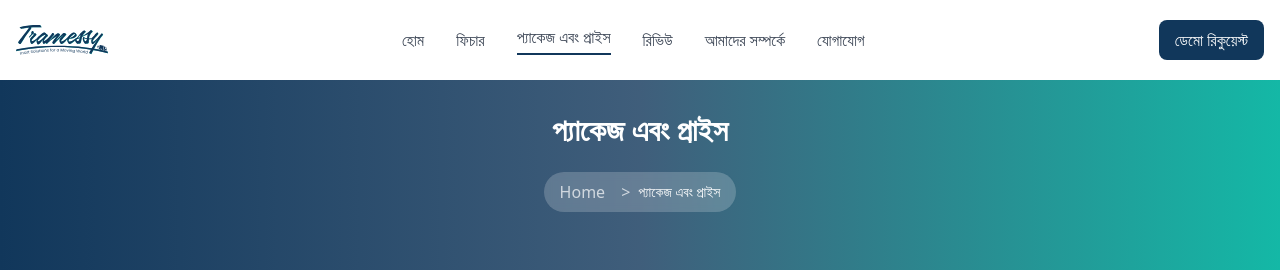
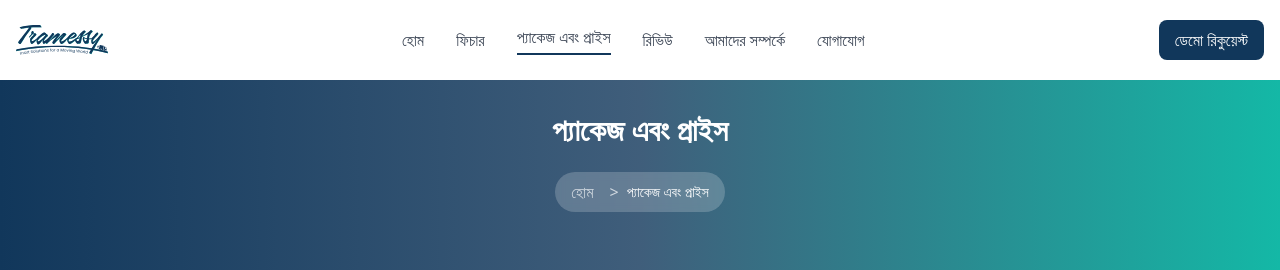
Before and after one commit to majharuldev/tramessy-website, a React (Vite) app: page /package-pricing in a window 1280 px wide. Shown: the top 270 px of the page. Built offline with nearby package versions, Linux system fonts and the light colour scheme.

Commit message:
some correction

```diff
--- a/src/Pages/About/About.jsx
+++ b/src/Pages/About/About.jsx
@@ -7,7 +7,7 @@ import PageHero from "../../components/helpingComp/PageHero";
 
 const About = () => {
     const breadcrumbs = [
-    { label: "Home", href: "/" },
+    { label: "হোম", href: "/" },
     { label: "আমাদের সম্পর্কে" },
   ]
     return (
--- a/src/Pages/ContactUs/ContactUs.jsx
+++ b/src/Pages/ContactUs/ContactUs.jsx
@@ -92,7 +92,7 @@ const ContactUs = () => {
 
   // page hero
   const breadcrumbs = [
-    { label: "Home", href: "/" },
+    { label: "হোম", href: "/" },
     { label: "যোগাযোগ" },
   ]
 
--- a/src/Pages/Features/Features.jsx
+++ b/src/Pages/Features/Features.jsx
@@ -3,7 +3,7 @@ import PageHero from "../../components/helpingComp/PageHero";
 
 const Features = () => {
     const breadcrumbs = [
-    { label: "Home", href: "/" },
+    { label: "হোম", href: "/" },
     { label: "ফিচার" },
   ]
     return (
--- a/src/Pages/PackagePricing/PackagePricing.jsx
+++ b/src/Pages/PackagePricing/PackagePricing.jsx
@@ -77,7 +77,7 @@ const PackagePricing = () => {
     {
       title: 'বেসিক',
       subtitle: 'ছোট ট্রান্সপোর্ট ব্যবসা, নতুন উদ্যোক্তা, স্টার্টআপ',
-      price: '১,৫০০৳',
+      price: '১,৪৯৯৳',
       period: 'মাস',
       icon: <Truck className="h-6 w-6" />,
       gradient: 'from-green-400 to-green-600',
@@ -153,7 +153,7 @@ const PackagePricing = () => {
     },
   ];
   const [sectionRef, isSectionInView] = useInView({ threshold: 0.1 })
-  const breadcrumbs = [{ label: "Home", href: "/" }, { label: "প্যাকেজ এবং প্রাইস" }]
+  const breadcrumbs = [{ label: "হোম", href: "/" }, { label: "প্যাকেজ এবং প্রাইস" }]
   return (
     <section className="bg-gray-50">
       <PageHero title="প্যাকেজ এবং প্রাইস" breadcrumbs={breadcrumbs} />
--- a/src/Pages/PrivacyPolicy/PrivacyPolicy.jsx
+++ b/src/Pages/PrivacyPolicy/PrivacyPolicy.jsx
@@ -3,7 +3,7 @@ import PageHero from "../../components/helpingComp/PageHero";
 export default function PrivacyPolicy() {
     // page hero
   const breadcrumbs = [
-    { label: "Home", href: "/" },
+    { label: "হোম", href: "/" },
     { label: "Privacy Policy" },
   ]
   return (
--- a/src/Pages/RefundPolicy/RefundPolicy.jsx
+++ b/src/Pages/RefundPolicy/RefundPolicy.jsx
@@ -3,7 +3,7 @@ import PageHero from "../../components/helpingComp/PageHero";
 export default function RefundsPolicy() {
     // page hero
   const breadcrumbs = [
-    { label: "Home", href: "/" },
+    { label: "হোম", href: "/" },
     { label: "Refunds Policy" },
   ]
   return (
--- a/src/Pages/TermsOfService/TermsOfService.jsx
+++ b/src/Pages/TermsOfService/TermsOfService.jsx
@@ -3,7 +3,7 @@ import PageHero from "../../components/helpingComp/PageHero"
 export default function TermsOfService() {
      // page hero
   const breadcrumbs = [
-    { label: "Home", href: "/" },
+    { label: "হোম", href: "/" },
     { label: "Terms Of Service" },
   ]
   return (
--- a/src/components/FeatuerPage/FeatureCard.jsx
+++ b/src/components/FeatuerPage/FeatureCard.jsx
@@ -8,9 +8,9 @@ const FeatureCard = ({ iconName, title, description, linkText = "আরো প
       <div className="mb-4">{IconComponent && <IconComponent className="w-10 h-10 text-feature-icon text-primary" />}</div>
       <h3 className="text-xl font-semibold text-gray-800 mb-3">{title}</h3>
       <p className="text-gray-600 text-sm leading-relaxed mb-4 flex-grow">{description}</p>
-      <a href={linkHref} className="text-feature-link font-medium hover:underline text-sm text-primary">
+      {/* <a href={linkHref} className="text-feature-link font-medium hover:underline text-sm text-primary">
         {linkText}
-      </a>
+      </a> */}
     </div>
   )
 }
--- a/src/components/PackagePricing/PricingCard.jsx
+++ b/src/components/PackagePricing/PricingCard.jsx
@@ -1,6 +1,7 @@
 import { Button } from "antd";
 import { Check } from "lucide-react";
 import { useInView } from "../../shared/hooks/UseInView";
+import { Link } from "react-router-dom";
 
 const PricingCard = ({
   title,
@@ -62,6 +63,7 @@ const PricingCard = ({
           ))}
         </ul>
 
+        <Link to="/contact-us">
         <Button
           className={`w-full py-3 font-semibold transition-all duration-300 ${
             isPopular
@@ -71,6 +73,7 @@ const PricingCard = ({
         >
           {buttonText}
         </Button>
+        </Link>
       </div>
     </div>
   );
--- a/src/components/home/ChooseEdufy.jsx
+++ b/src/components/home/ChooseEdufy.jsx
@@ -211,9 +211,9 @@ export default function ChooseEdufy() {
               </div>
               <h3 className="text-lg font-semibold text-gray-800 mb-3">{item.title}</h3>
               <p className="text-gray-600 text-sm leading-relaxed mb-4">{item.description}</p>
-              <a href="#" className="text-teal-500 text-sm font-medium hover:text-teal-600">
+              {/* <a href="#" className="text-teal-500 text-sm font-medium hover:text-teal-600">
                 আরো পড়ুন
-              </a>
+              </a> */}
             </div>
           )
         })}
--- a/src/shared/Footer/Footer.jsx
+++ b/src/shared/Footer/Footer.jsx
@@ -280,7 +280,7 @@ export default function FooterSection() {
             <ul className="space-y-3">
               {quickLinks.map((link, index) => (
                 <li key={index}>
-                  <Link to={link.path} className="text-sm opacity-90 hover:text-teal-500 transition-colors duration-200"onClick={() =>
+                  <Link to={link.path} className="text-sm opacity-90 hover:text-teal-500 transition-colors duration-200" onClick={() =>
                     window.scrollTo({ top: 0, behavior: "smooth" })
                   }>
                     {link.name}
@@ -297,11 +297,15 @@ export default function FooterSection() {
               {institutionLinks.map((link, index) => (
                 <li key={index}>
                  { link.type === "section" ? (
-                   <HashLink smooth to={link.path} className="text-sm opacity-90 hover:text-teal-500 transition-colors duration-200">
+                   <HashLink smooth to={link.path} className="text-sm opacity-90 hover:text-teal-500 transition-colors duration-200" onClick={() =>
+                    window.scrollTo({ top: 0, behavior: "smooth" })
+                  }>
                     {link.name}
                   </HashLink>
                  )
-                 :( <Link to={link.path} className="text-sm opacity-90 hover:text-teal-500 transition-colors duration-200">
+                 :( <Link to={link.path} className="text-sm opacity-90 hover:text-teal-500 transition-colors duration-200" onClick={() =>
+                    window.scrollTo({ top: 0, behavior: "smooth" })
+                  }>
                     {link.name}
                   </Link>)}
                 </li>
@@ -316,7 +320,7 @@ export default function FooterSection() {
             <div className="space-y-4 mb-8 text-sm">
               <div className="flex items-start space-x-3">
                 <Mail className="w-5 h-5 text-teal-500" />
-                <p>bmstechlogistics@gmail.com</p>
+                <p>info@tramessy.com</p>
               </div>
               <div className="flex items-start space-x-3">
                 <Phone className="w-5 h-5 text-teal-500" />
@@ -349,10 +353,12 @@ export default function FooterSection() {
                 placeholder="আপনার ইমেইল"
                 className="flex-1 px-4 py-3 rounded-l-lg bg-white/10 border border-white/20 text-white placeholder-white/60 focus:outline-none focus:ring-2 focus:ring-teal-500"
                 required
+                disabled
               />
               <button
                 type="submit"
-                className="px-6 py-3 bg-primary hover:bg-primary/80 rounded-r-lg transition-colors duration-200"
+                className="px-6 py-3 bg-primary hover:bg-primary/80 rounded-r-lg transition-colors duration-200 disabled:cursor-not-allowed"
+                disabled
               >
                 <Send className="w-5 h-5" />
               </button>
--- a/src/shared/Navbar/Navbar.jsx
+++ b/src/shared/Navbar/Navbar.jsx
@@ -211,9 +211,11 @@ export default function Navbar() {
 
           {/* CTA Button */}
           <div className="hidden lg:block">
+            <Link to="/contact-us">
             <button className="bg-primary hover:bg-primary/80 text-white px-4 py-2 rounded-lg transition-all duration-300 font-medium transform hover:scale-105">
               ডেমো রিকুয়েস্ট
             </button>
+            </Link>
           </div>
 
           {/* Mobile Menu Button */}
@@ -240,9 +242,10 @@ export default function Navbar() {
         </button>
       ))}
 
+               <Link to="/contact-us">
                <button className="bg-primary hover:bg-primary/80 text-white px-4 py-2 rounded-lg transition-all duration-300 font-medium transform hover:scale-105">
               ডেমো রিকুয়েস্ট
-            </button>
+            </button></Link>
             </nav>
           </div>
         </div>
```
